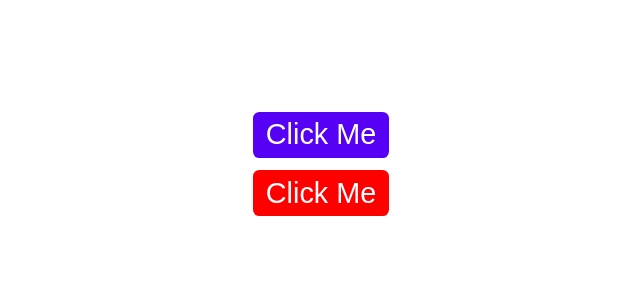
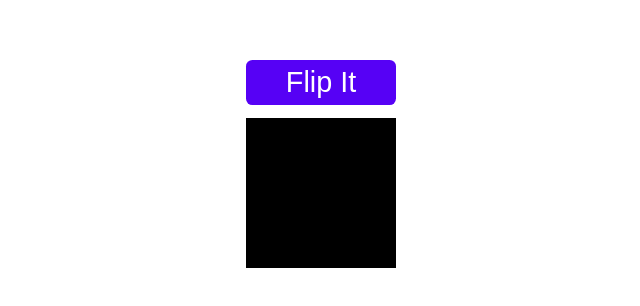
Before and after one commit to TheSh4h/Framer-workout, a React (Vite) app: page / in a window 1280 px wide. Shown: the part 244-550 px from the top of the page, without its empty margins (319-959 px from the left). Built offline with nearby package versions, Linux system fonts and the light colour scheme.

Commit message:
Animate control done

```diff
--- a/src/App.jsx
+++ b/src/App.jsx
@@ -8,7 +8,7 @@ function App() {
   return (
     <div>
       {/* <BasicsOfMotion /> */}
-      <Gestures />
+      {/* <Gestures /> */}
       <AnimationControl/>
     </div>
   )
--- a/src/components/AnimationControl.jsx
+++ b/src/components/AnimationControl.jsx
@@ -1,4 +1,11 @@
+import { motion, useAnimationControls } from "framer-motion";
+
 const AnimationControl = () => {
+    const controls = useAnimationControls();
+
+    const handleClick = () => {
+        controls.start("flip")
+    }
     return (
         <div
           style={{
@@ -7,7 +14,31 @@ const AnimationControl = () => {
               height: "100vh",
               gap: "0.8rem",
           }}
-        ></div>
+        >
+            <motion.button
+             onClick={handleClick}
+             className="example-button">
+                Flip It
+            </motion.button>
+            <motion.div
+                style={{
+                    height: 150,
+                    width: 150,
+                    backgroundColor: "black",
+                }}
+                variants={{
+                    initial: {
+                        rotate: "0deg",
+                    },
+                    flip: {
+                        rotate: "360deg",
+                    },
+                }}
+                initial="initial"
+                animate={controls}
+            ></motion.div>
+
+        </div>
      );
 }
 
```
